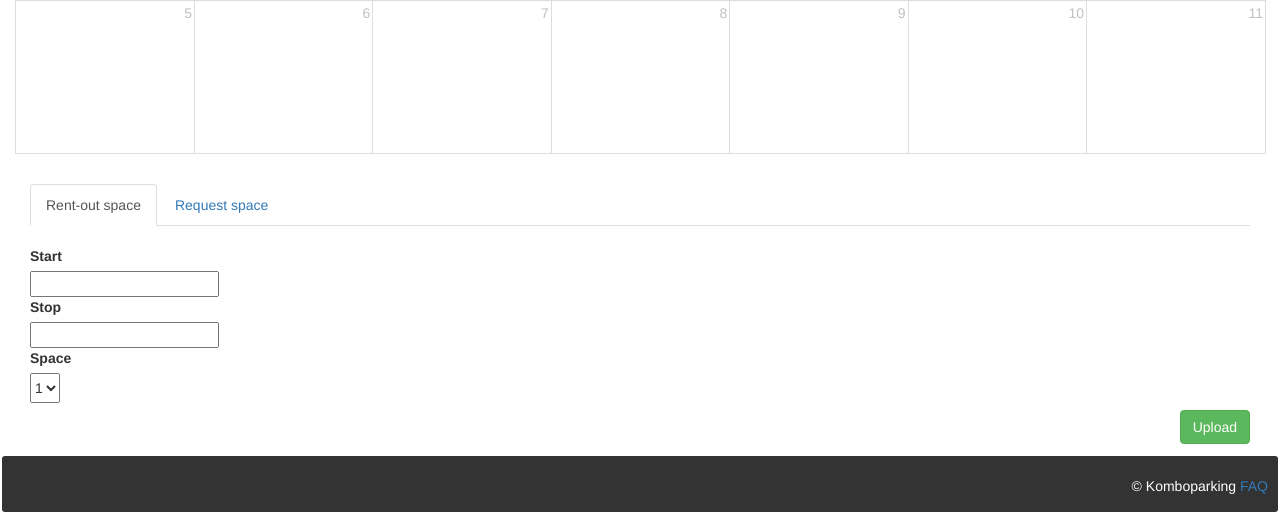
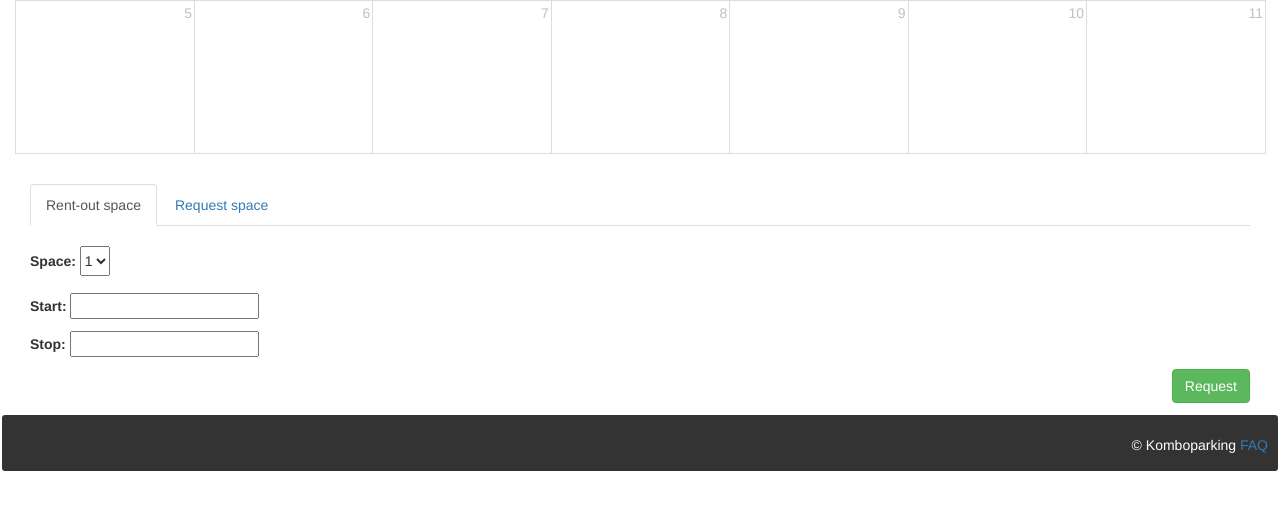
Before and after one commit to sanonzon/parkeringen, a Django app: page /calendar/ in a window 1280 px wide. Shown: the part 891-1405 px from the top of the page. After the commit the page ends 1362 px from the top, so only its background shows below. Run offline with Django 3.2, Linux system fonts and the light colour scheme; a user stored in the database is signed in; tables that the repository leaves empty hold one stand-in row (values such as "Sample post"); some libraries are stand-ins or nearby versions.

Commit message:
2nd possible fix , datepicker

```diff
--- a/parkering/kombo_parking/templates/kombo_parking/navbarForms.html
+++ b/parkering/kombo_parking/templates/kombo_parking/navbarForms.html
@@ -14,9 +14,15 @@
             <div id="wrapper">
                 <form action="{%url 'kombo_parking:calendar' %}" method="POST" enctype='multipart/form-data'>
                     {% csrf_token %}
-                    <!-- <div id="register-booking-form"> -->
-                      {% include 'kombo_parking/registerBookingForm.html' %}
-                    <!-- </div> -->
+
+                    {{ rentout.as_p }}
+
+                    <input class="hidden" name="form_content_check" value="rentout_parking_space">
+                    <div class="footer">
+                        <div>
+                            <input id="submit_button" class="btn btn-success green pull-right" role="button"  value="{% trans "Request" %}" type="submit" name="" />
+                        </div>
+                    </div>
                 </form>
             </div>
         </div>
@@ -25,9 +31,15 @@
             <div id="wrapper">
                 <form action="{%url 'kombo_parking:calendar' %}" method="POST" enctype='multipart/form-data'>
                     {% csrf_token %}
-                    <!-- <div id="request-space-form"> -->
-                    {% include 'kombo_parking/requestSpaceForm.html' %}
-                    <!-- </div>                              -->
+
+                    {{ request_form.as_p }}
+
+                    <input class="hidden" name="form_content_check" value="request_parking_space">
+                    <div class="footer">
+                        <div>
+                            <input id="submit_button" class="btn btn-success green pull-right" role="button"  value="{% trans "Request" %}" type="submit" name="" />
+                        </div>
+                    </div>
                 </form>
             </div>
         </div>
--- a/parkering/kombo_parking/templates/kombo_parking/registerBookingForm.html
+++ /dev/null
@@ -1,28 +0,0 @@
-{% load i18n %}
-    <div class="StartTime">
-        <label class="control-label">{% trans "Start" %}</label>
-        <div class="RentStartDate">
-        {{rentout.rentout_start_date}}
-
-        {{rentout.rentout_start_date.errors}}
-        </div>
-        <i class="glyphicons glyphicons-car form-control-feedback"></i>
-    </div>
-
-    <div class="EndTime">
-        <label class="control-label">{% trans "Stop" %}</label>
-        <div class="RentStopDate">
-        {{rentout.rentout_stop_date}}
-
-        {{rentout.rentout_stop_date.errors}}
-        </div>
-        <i class="glyphicons glyphicons-car form-control-feedback"></i>
-    </div>
-    <input class="hidden" name="form_content_check" value="rentout_parking_space">
-    <div class="footer">
-        <div>
-            <label class="control-label">{% trans "Space" %}</label>
-            <div>{{ rentout.space }}</div>
-            <input id="submit_button" class="btn btn-success green pull-right" role="button"  value="{% trans 'Upload' %}" type="submit" name="" />
-        </div>
-    </div>
--- a/parkering/kombo_parking/templates/kombo_parking/requestSpaceForm.html
+++ /dev/null
@@ -1,26 +0,0 @@
-{% load i18n %}
-    <div class="StartTime">
-        <label class="control-label">{% trans "Start" %}</label>
-        <div class="RentStartDate">
-        {{request_form.request_start_date}}
-
-        {{rentout.request_start_date.errors}}
-        </div>
-        <i class="glyphicons glyphicons-car form-control-feedback"></i>
-    </div>
-
-    <div class="EndTime">
-        <label class="control-label">{% trans "Stop" %}</label>
-        <div class="RentStopDate">
-        {{request_form.request_stop_date}}
-
-        {{request_form.request_stop_date.errors}}
-        </div>
-        <i class="glyphicons glyphicons-car form-control-feedback"></i>
-    </div>
-    <input class="hidden" name="form_content_check" value="request_parking_space">
-    <div class="footer">
-        <div>
-            <input id="submit_button" class="btn btn-success green pull-right" role="button"  value="{% trans "Request" %}" type="submit" name="" />
-        </div>
-    </div>
```
Also changed, not shown: parkering/kombo_parking/static/kombo_parking/css/images/ui-icons_444444_256x240.png (added), parkering/kombo_parking/static/kombo_parking/css/images/ui-icons_555555_256x240.png (added).
